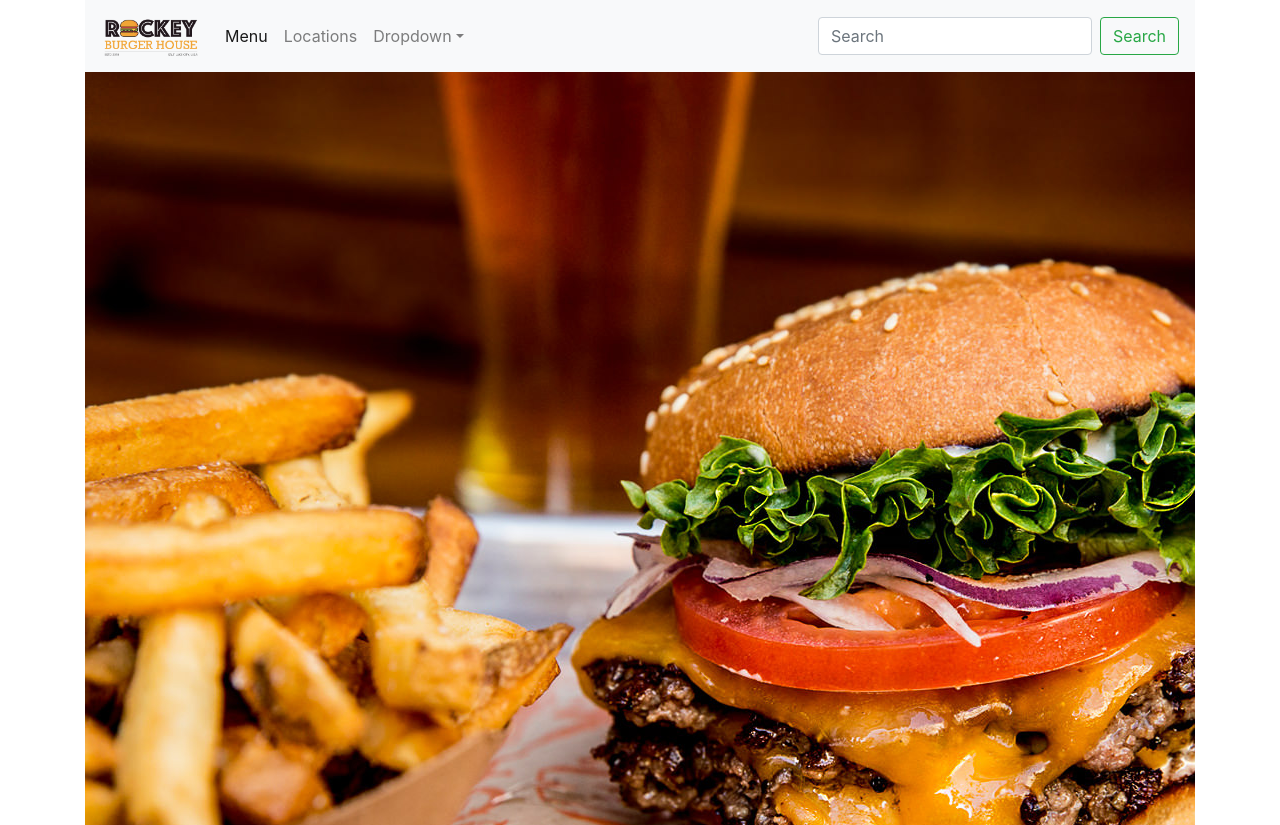
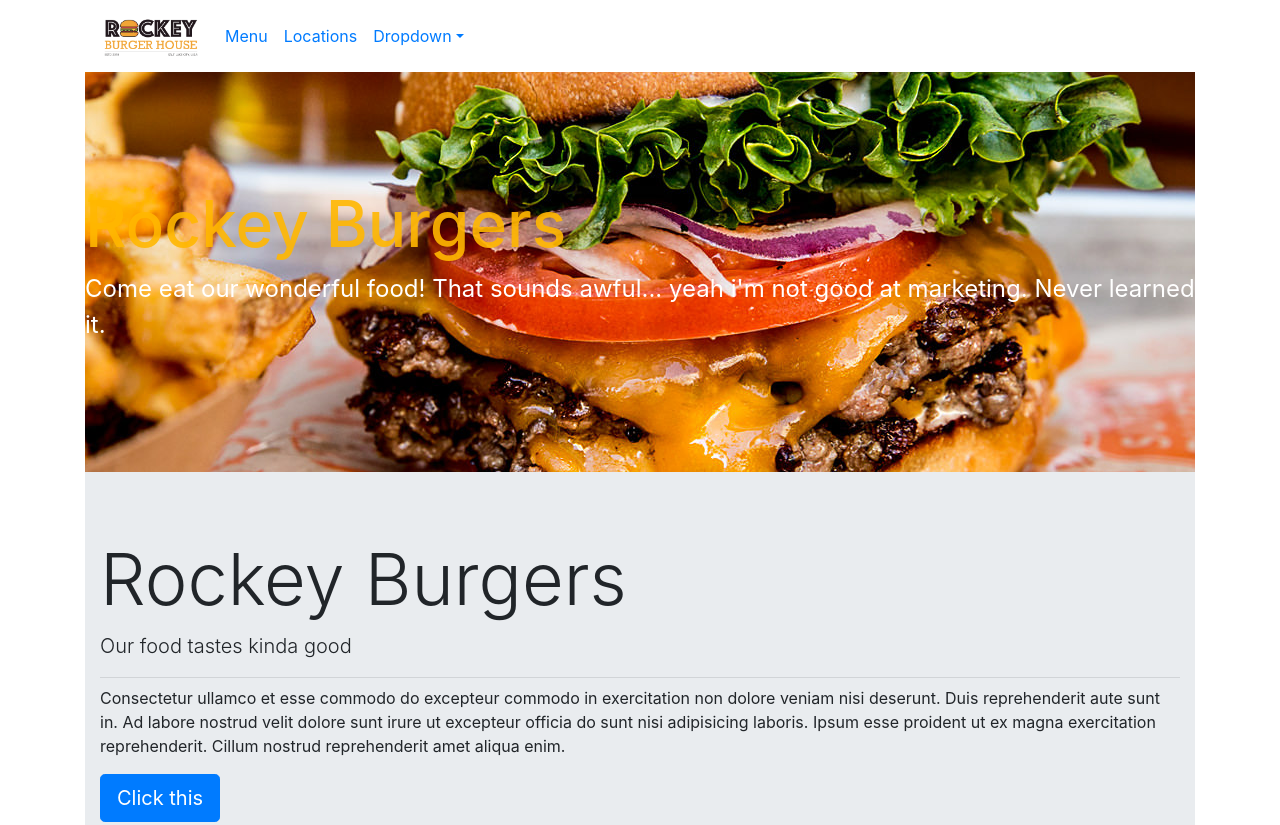
Before and after one commit to Twitch0125/burgersite, a website: page index.html in a window 1280 px wide. Shown: the top 825 px of the page. Drawn offline with nearby package versions, Linux system fonts and the light colour scheme.

Commit message:
added my.hero image, removed BS Carousel

```diff
--- a/css/style.css
+++ b/css/style.css
@@ -1,3 +1,44 @@
-.navbar-brand img{
-  width:100px;
+.navbar-brand img {
+  width: 100px;
 }
+
+
+.my-container {
+  display: flex;
+  flex-direction: column;
+
+
+
+}
+
+.myhero-img {
+  background-image: url(../images/burger-hero.jpg);
+  width: 100%;
+  height: 400px;
+  background-position: center;
+  background-attachment: fixed;
+  background-repeat: no-repeat;
+  position: relative;
+  display: flex;
+  justify-content: center;
+  align-items: center;
+}
+
+.myhero-header {
+  color: #ffffff;
+
+}
+
+.myhero-header h3 {
+  /* text-align: center; */
+  font-size: 4em;
+  color: #ffb700e6;
+
+
+
+}
+
+.myhero-header p {
+  font-size: 1.5em;
+  /* text-align: center; */
+}
--- a/index.html
+++ b/index.html
@@ -20,7 +20,7 @@
 
     <div class="container">
         <!-- navbar -->
-        <nav class="navbar navbar-expand-md navbar-light bg-light">
+        <nav class="navbar  navbar-fixed-top navbar-expand-md">
             <a class="navbar-brand" href="#">
                 <img src="images/rockeyburgers01-logo.png" alt="rockeyburgers logo">
             </a>
@@ -43,17 +43,13 @@
                         </div>
                     </li>
                 </ul>
-                <form class="form-inline my-2 my-lg-0">
-                    <input class="form-control mr-sm-2" type="text" placeholder="Search">
-                    <button class="btn btn-outline-success my-2 my-sm-0" type="submit">Search</button>
-                </form>
             </div>
         </nav>
         <!-- end navbar -->
         <!-- carousel -->
-        <div id="carousel" class="carousel slide" data-ride="carousel">
+        <!-- <div id="carousel" class="carousel slide" data-ride="carousel">
             <div class="carousel-inner" role="listbox">
-                <div class="carousel-item active">
+                <div class="carousel-item active" id=myhero>
                     <img src="./images/burger-hero.jpg" alt="First slide">
                     <div class="carousel-caption d-none d-md-block">
                         <h3>Rockey Burgers</h3>
@@ -62,6 +58,16 @@
                     </div>
                 </div>
 
+            </div> -->
+        <!-- My Hero Img -->
+        <div class="my-container">
+            <div class="myhero-img">
+                <div class="myhero-header">
+                    <h3>Rockey Burgers</h3>
+                    <p>Come eat our wonderful food! That sounds awful... yeah i'm not good at marketing. Never
+                        learned it.</p>
+
+                </div>
             </div>
             <!-- <a class="carousel-control-prev" href="#carousel" role="button" data-slide="prev">
                 <span class="carousel-control-prev-icon" aria-hidden="true"></span>
@@ -71,6 +77,8 @@
                 <span class="carousel-control-next-icon" aria-hidden="true"></span>
                 <span class="sr-only">Next</span>
             </a> -->
+
+
         </div>
         <!-- end carousel -->
 
@@ -79,7 +87,10 @@
                 <h1 class="display-3">Rockey Burgers</h1>
                 <p class="lead">Our food tastes kinda good</p>
                 <hr class="my-2">
-                <p>Consectetur ullamco et esse commodo do excepteur commodo in exercitation non dolore veniam nisi deserunt. Duis reprehenderit aute sunt in. Ad labore nostrud velit dolore sunt irure ut excepteur officia do sunt nisi adipisicing laboris. Ipsum esse proident ut ex magna exercitation reprehenderit. Cillum nostrud reprehenderit amet aliqua enim.</p>
+                <p>Consectetur ullamco et esse commodo do excepteur commodo in exercitation non dolore veniam nisi
+                    deserunt. Duis reprehenderit aute sunt in. Ad labore nostrud velit dolore sunt irure ut excepteur
+                    officia do sunt nisi adipisicing laboris. Ipsum esse proident ut ex magna exercitation
+                    reprehenderit. Cillum nostrud reprehenderit amet aliqua enim.</p>
                 <p class="lead">
                     <a class="btn btn-primary btn-lg" href="#" role="button">Click this</a>
                 </p>
```
